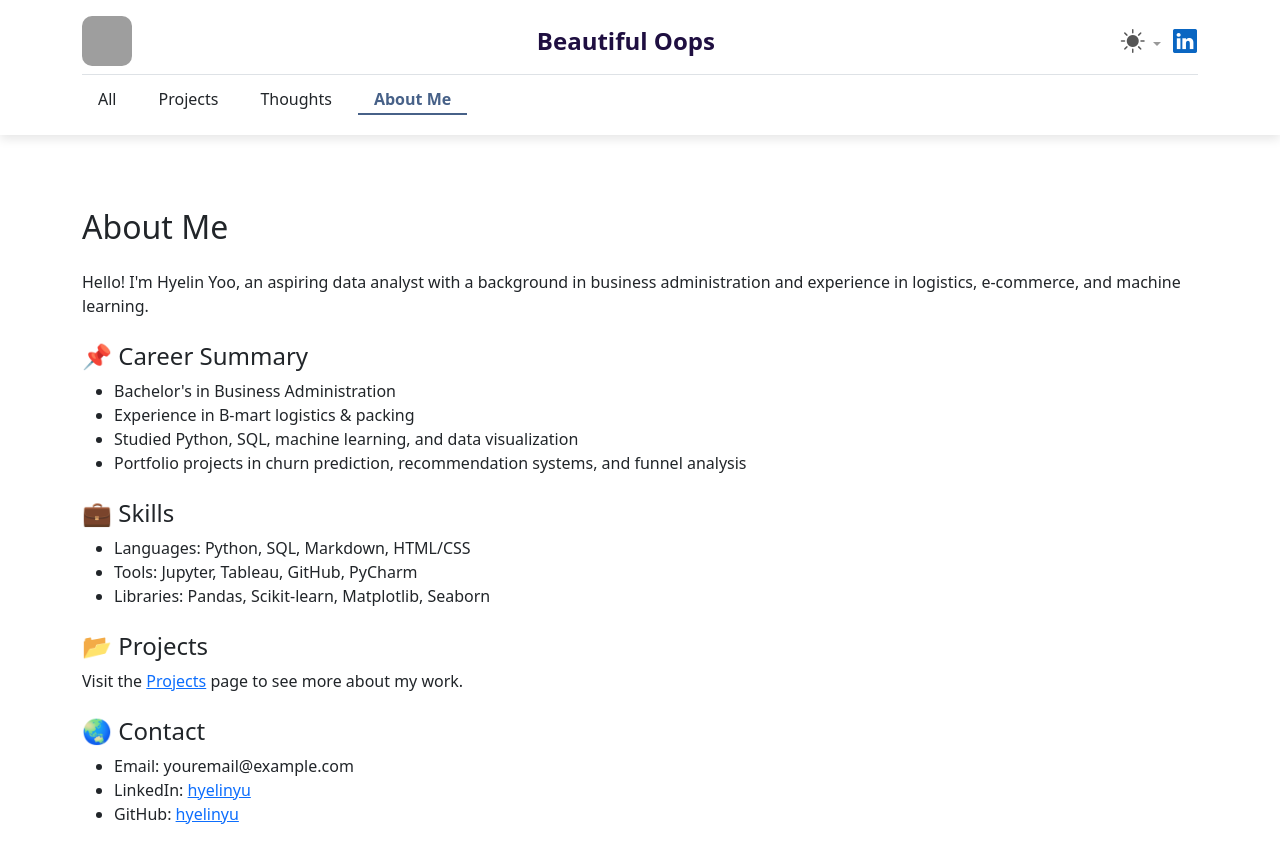
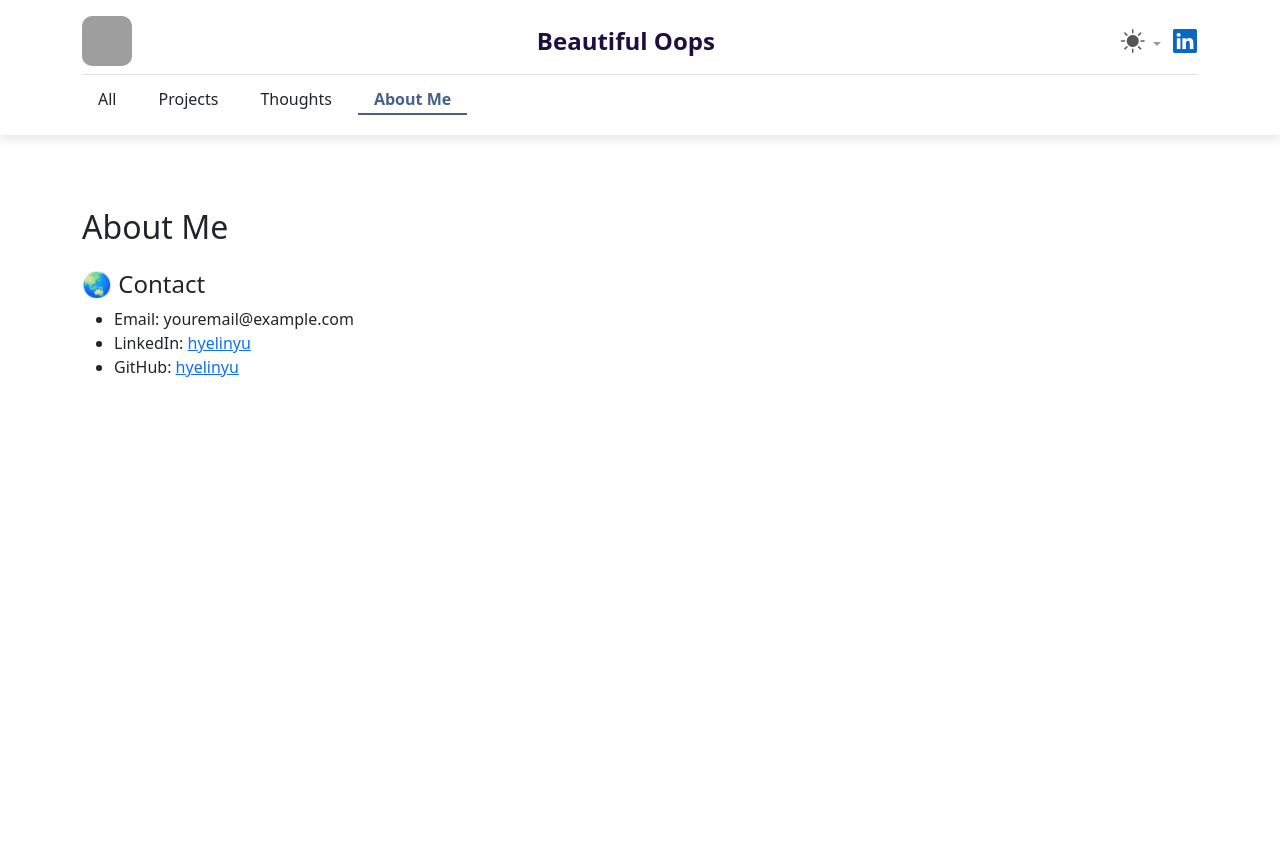
Before and after one commit to hyelinyu/hyelinyu.github.io, a Jekyll site: the page built from about.html, in a window 1280 px wide and 900 px high. Shown: the top 863 px of the window. Built offline with Jekyll 4.4.1, drawn with Linux system fonts in a browser that asks for light colours; grey boxes are pictures that could not be loaded.

```diff
--- a/_includes/post-card.html
+++ b/_includes/post-card.html
@@ -25,6 +25,6 @@
   </div>
 
   <div class="thumbnail">
-    <img src="{{ post.thumbnail | default: '/assets/thumbnail/default.png' }}" alt="Thumbnail" class="rounded" />
+    <img src="{{ post.thumbnail | default: '/assets/thumbnail/default.png' }}" alt="Thumbnail" class="img-fit" />
   </div>
 </div>
--- a/about.html
+++ b/about.html
@@ -7,25 +7,6 @@
 <div class="container py-5">
   <h2 class="mb-4">About Me</h2>
 
-  <p>Hello! I'm Hyelin Yoo, an aspiring data analyst with a background in business administration and experience in logistics, e-commerce, and machine learning.</p>
-
-  <h4 class="mt-4">📌 Career Summary</h4>
-  <ul>
-    <li>Bachelor's in Business Administration</li>
-    <li>Experience in B-mart logistics & packing</li>
-    <li>Studied Python, SQL, machine learning, and data visualization</li>
-    <li>Portfolio projects in churn prediction, recommendation systems, and funnel analysis</li>
-  </ul>
-
-  <h4 class="mt-4">💼 Skills</h4>
-  <ul>
-    <li>Languages: Python, SQL, Markdown, HTML/CSS</li>
-    <li>Tools: Jupyter, Tableau, GitHub, PyCharm</li>
-    <li>Libraries: Pandas, Scikit-learn, Matplotlib, Seaborn</li>
-  </ul>
-
-  <h4 class="mt-4">📂 Projects</h4>
-  <p>Visit the <a href="/projects/">Projects</a> page to see more about my work.</p>
 
   <h4 class="mt-4">🌏 Contact</h4>
   <ul>
--- a/resources/style.css
+++ b/resources/style.css
@@ -536,3 +536,23 @@
 body.dark-mode .post-card h5 a {
   color: #f1f1f1;
 }
+
+.post-card {
+  padding-top: 1.2rem;
+  padding-bottom: 1.2rem;
+}
+
+.post-thumbnail {
+  width: 180px;
+  min-width: 180px;
+  /* 부모의 높이에 맞춤 */
+  display: flex;
+  align-items: stretch;
+}
+
+.post-thumbnail img.img-fit {
+  width: 100%;
+  height: 100%;
+  object-fit: cover;
+  border-radius: 8px;
+}
```
